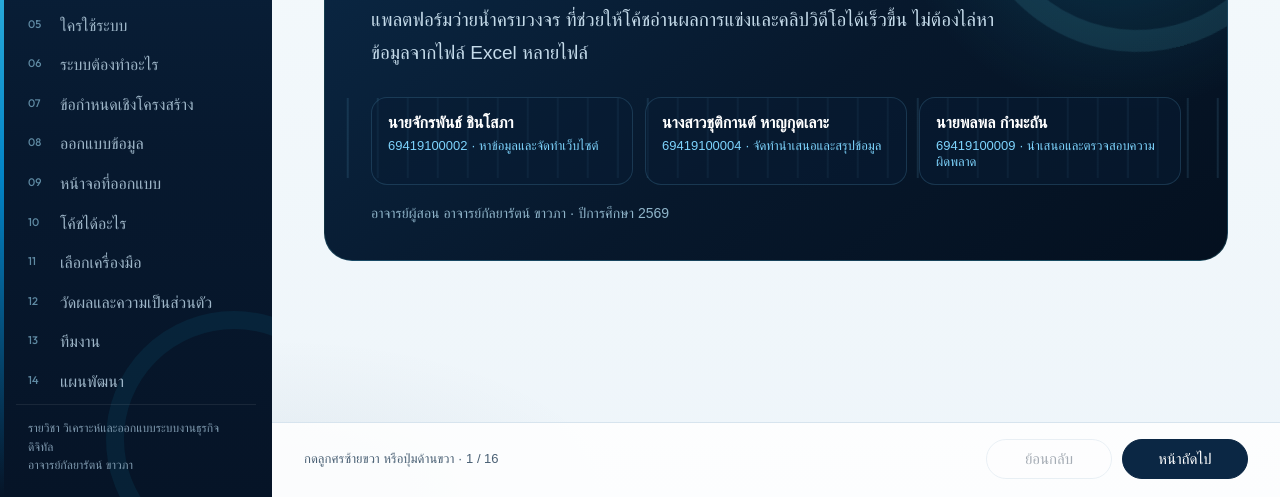
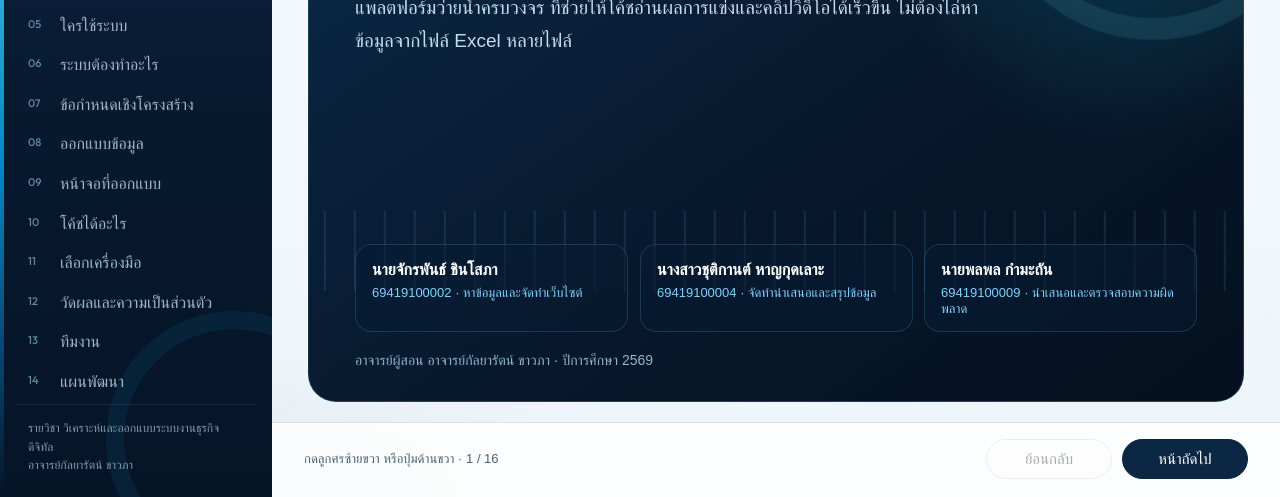
Before and after one commit to pammatan/bluehub-dps-presentation, a plain HTML site: page index.html in a window 1280 px wide. Shown: the part 303-800 px from the top of the page. Drawn offline with Linux system fonts and the light colour scheme; a web font is replaced by a local one.

Commit message:
Stretch cover card to fill the available slide height.
Co-authored-by: Cursor <cursoragent@cursor.com>

```diff
--- a/styles.css
+++ b/styles.css
@@ -232,18 +232,27 @@ button { font-family: inherit; }
 
 .slides {
   flex: 1;
+  min-height: 0;
   overflow: auto;
-  padding: 36px 52px 30px;
+  padding: 24px 36px 20px;
+  display: flex;
+  flex-direction: column;
 }
 
 .slide {
   display: none;
+  width: 100%;
   max-width: 1100px;
   margin: 0 auto;
   animation: rise .32s ease;
 }
 
-.slide.is-on { display: block; }
+.slide.is-on {
+  display: flex;
+  flex-direction: column;
+  flex: 1;
+  min-height: 100%;
+}
 .slide[hidden] { display: none !important; }
 
 @keyframes rise {
@@ -351,12 +360,16 @@ p { font-size: 17px; line-height: 1.75; color: #3d5366; }
 .cover {
   position: relative;
   overflow: hidden;
+  flex: 1;
+  min-height: 100%;
+  display: flex;
+  flex-direction: column;
   background:
     radial-gradient(circle at 88% 18%, rgba(34, 211, 238, .18), transparent 26%),
     linear-gradient(145deg, #0b2b4a 0%, #07182c 58%, #04101f 100%);
   color: #fff;
   border-radius: 28px;
-  padding: 46px 46px 38px;
+  padding: 46px 46px 32px;
   border: 1px solid rgba(103, 232, 249, .16);
 }
 
@@ -413,7 +426,8 @@ p { font-size: 17px; line-height: 1.75; color: #3d5366; }
   display: grid;
   grid-template-columns: 1fr 1fr 1fr;
   gap: 12px;
-  margin-top: 26px;
+  margin-top: auto;
+  padding-top: 28px;
 }
 
 .person {
@@ -833,7 +847,7 @@ tbody tr:hover td { background: #d7f3fb; }
   .card h3 { font-size: 20px; }
   .lead { font-size: 17px; }
   .grid-2, .grid-3, .grid-4, .people, .er, .wire { grid-template-columns: 1fr; }
-  .cover { padding: 28px 20px; }
+  .cover { padding: 28px 20px 24px; min-height: 100%; }
   .cover h1 { font-size: 42px; }
   .topbar, .controls { padding-left: 16px; padding-right: 16px; }
   .slide[data-fx="phase"] .card.phase::after { display: none; }
```
